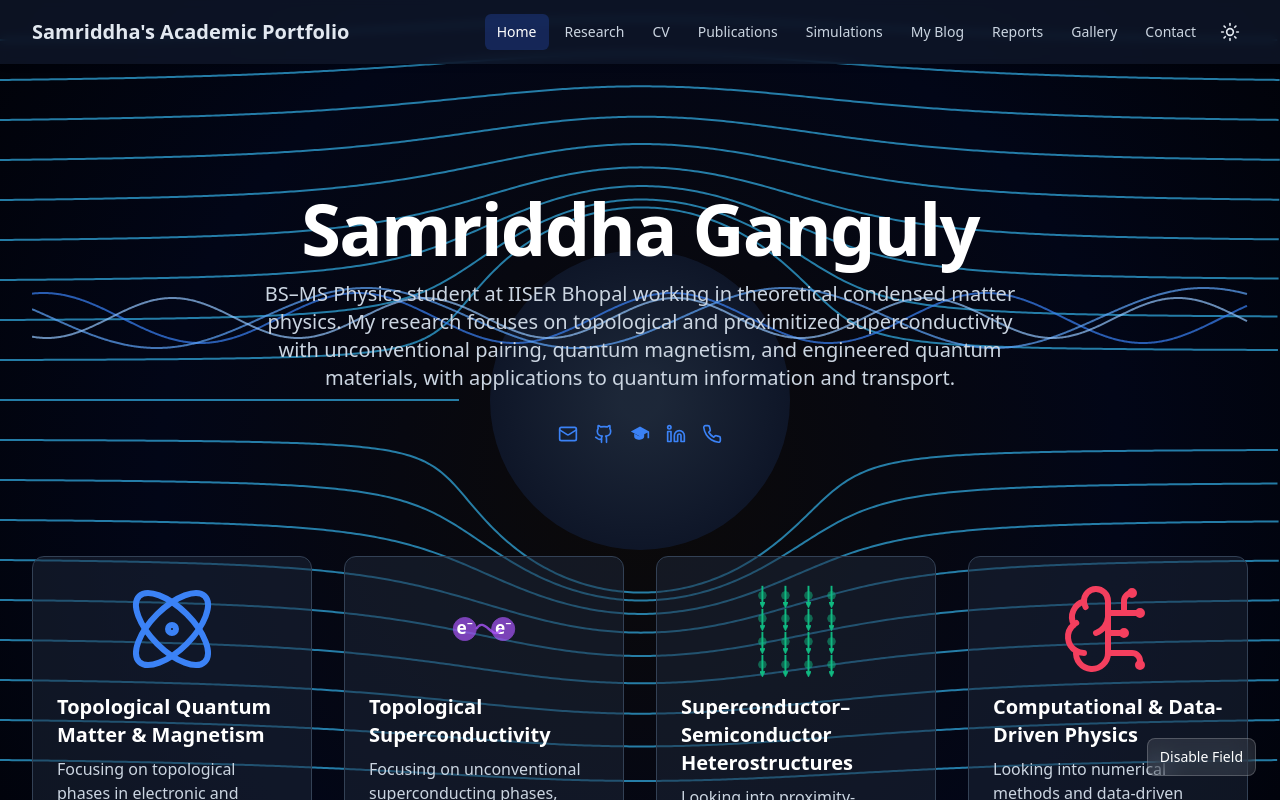
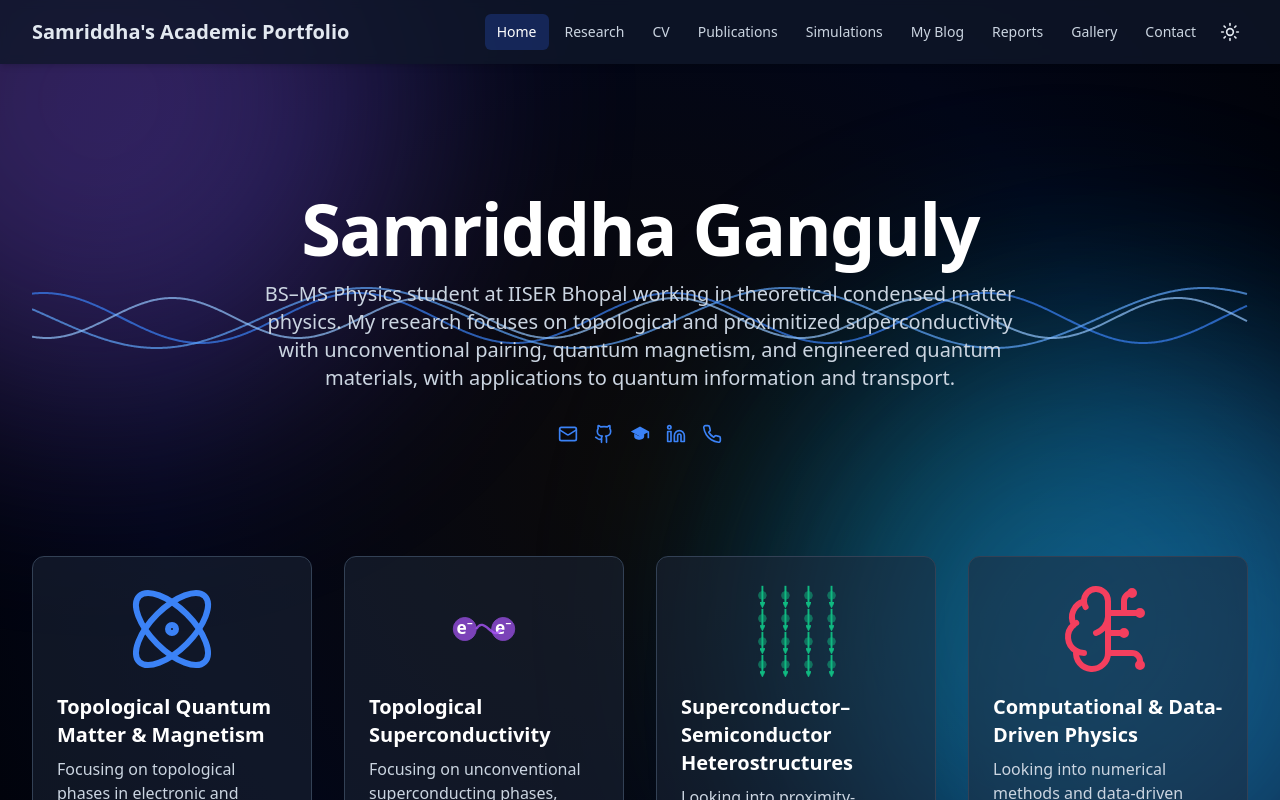
Before and after one commit to QuantumPopsci/samriddhas-academic-portfolio, a React (Vite) app: page / in a window 1280 px wide. Shown: the top 800 px of the page. Built offline with nearby package versions, Linux system fonts and the light colour scheme.

Commit message:
Update App.jsx

```diff
--- a/src/App.jsx
+++ b/src/App.jsx
@@ -1,6 +1,5 @@
 import React, { useState, useMemo, useEffect, useRef } from 'react';
 import Plot from 'react-plotly.js';
-import MeissnerField from "./components/MeissnerField";
 import { Mail, Phone, Github, Linkedin, Sun, Moon, Menu, X, Code, BrainCircuit, Atom, Waves, ArrowLeft, ChevronLeft, ChevronRight, Download } from 'lucide-react';
 import { Document, Page, pdfjs } from 'react-pdf';
 import 'react-pdf/dist/esm/Page/AnnotationLayer.css';
@@ -1580,7 +1579,9 @@ const navLinks = [ { id: 'home', title: 'Home' }, { id: 'research', title: 'Rese
   return (
     <div className="relative min-h-screen text-slate-800 dark:text-slate-200 font-sans transition-colors duration-300">
       {/* ===== BACKGROUND BLOBS ===== */}
-<MeissnerField />
+<div className="bg-blob blob-blue"></div>
+    <div className="bg-blob blob-purple"></div>
+    <div className="bg-blob blob-cyan"></div>
       <div className="relative z-10">
         <header className="bg-white/60 dark:bg-slate-900/60 backdrop-blur-md dark:bg-slate-900/80 backdrop-blur-sm sticky top-0 z-50 shadow-md">
           <div className="container mx-auto px-4 sm:px-6 lg:px-8">
```
